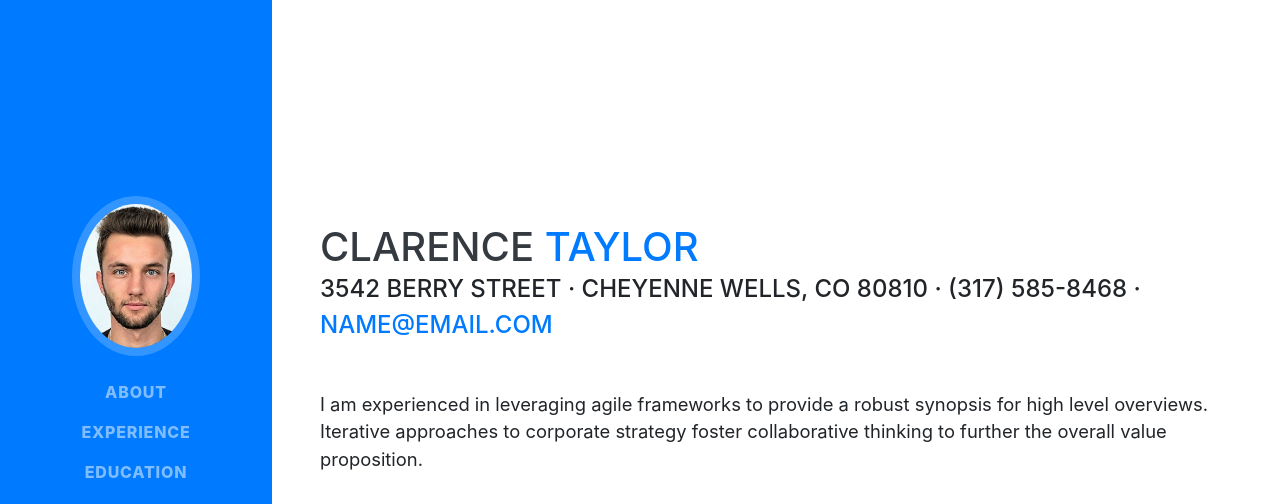
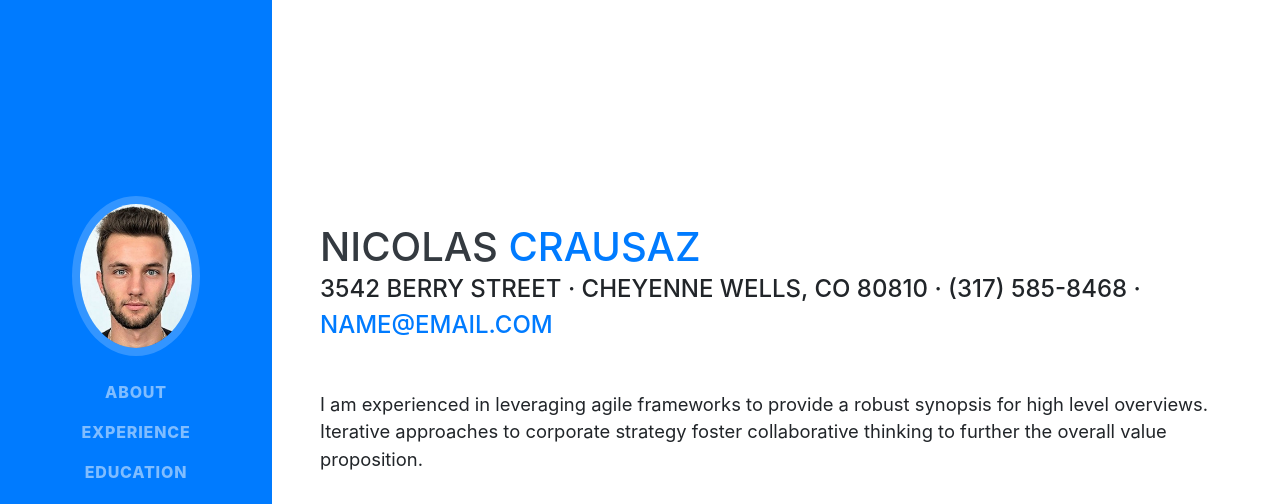
Before and after one commit to FakeTerminator/FakeTerminator.github.io, a website with bundled scripts: page index.html in a window 1280 px wide. Shown: the top 504 px of the page. Built offline with nearby package versions, Linux system fonts and the light colour scheme; a web font is replaced by a local one.

Commit message:
Update name

```diff
--- a/index.html
+++ b/index.html
@@ -63,8 +63,8 @@
 
     <section class="resume-section p-3 p-lg-5 d-flex align-items-center" id="about">
       <div class="w-100">
-        <h1 class="mb-0">Clarence
-          <span class="text-primary">Taylor</span>
+        <h1 class="mb-0">Nicolas
+          <span class="text-primary">Crausaz</span>
         </h1>
         <div class="subheading mb-5">3542 Berry Street · Cheyenne Wells, CO 80810 · (317) 585-8468 ·
           <a href="mailto:name@email.com">name@email.com</a>
```
